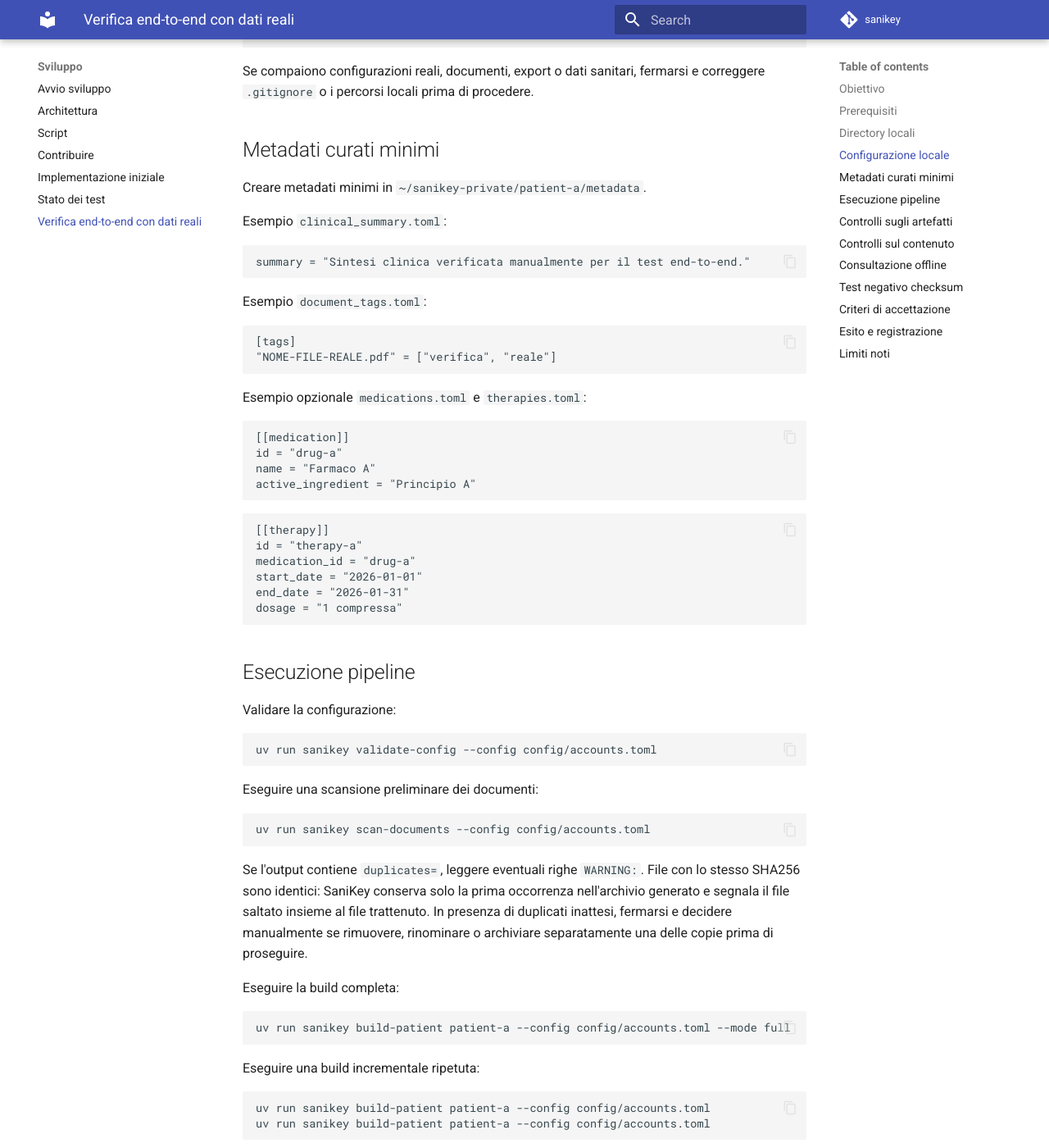
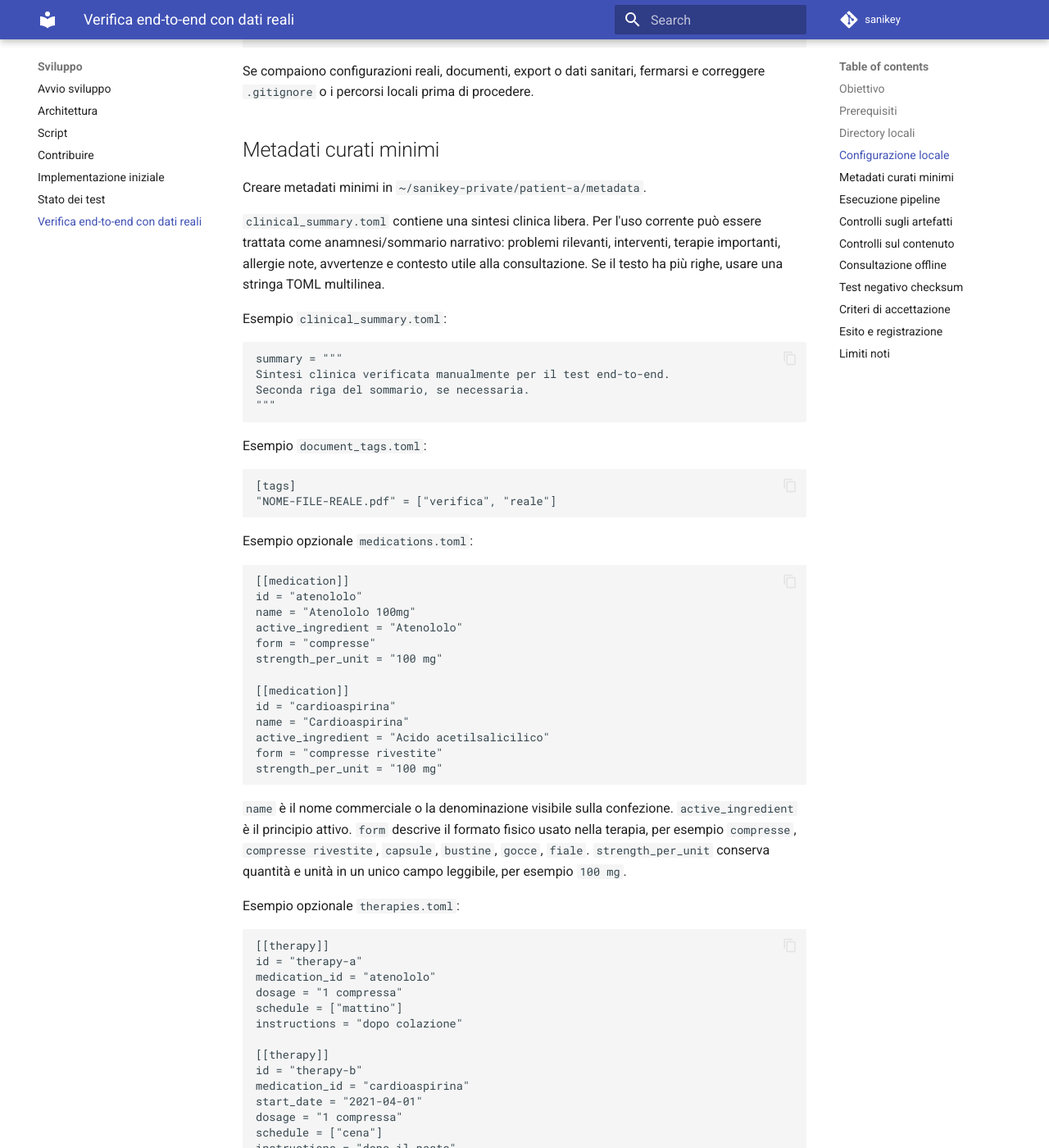
Before and after one commit to marco0560/sanikey, an MkDocs documentation site: the page built from docs/process/end-to-end-real-data-verification.md, in a window 1280 px wide and 1400 px high, scrolled down 2029 px. Shown: the whole window at 82% size. Built offline with MkDocs 1.6.1 and Material for MkDocs 9.7.7, drawn with Linux system fonts in a browser that asks for light colours; comment, search, counter and statistics services are not loaded; some of the changed text lies outside the part shown.

Commit message:
fix(curation): cover medicine timing metadata

````diff
--- a/docs/process/end-to-end-real-data-verification.md
+++ b/docs/process/end-to-end-real-data-verification.md
@@ -97,10 +97,18 @@
 
 Creare metadati minimi in `~/sanikey-private/patient-a/metadata`.
 
+`clinical_summary.toml` contiene una sintesi clinica libera. Per l'uso corrente
+può essere trattata come anamnesi/sommario narrativo: problemi rilevanti,
+interventi, terapie importanti, allergie note, avvertenze e contesto utile alla
+consultazione. Se il testo ha più righe, usare una stringa TOML multilinea.
+
 Esempio `clinical_summary.toml`:
 
 ```toml
-summary = "Sintesi clinica verificata manualmente per il test end-to-end."
+summary = """
+Sintesi clinica verificata manualmente per il test end-to-end.
+Seconda riga del sommario, se necessaria.
+"""
 ```
 
 Esempio `document_tags.toml`:
@@ -110,23 +118,57 @@
 "NOME-FILE-REALE.pdf" = ["verifica", "reale"]
 ```
 
-Esempio opzionale `medications.toml` e `therapies.toml`:
+Esempio opzionale `medications.toml`:
 
 ```toml
 [[medication]]
-id = "drug-a"
-name = "Farmaco A"
-active_ingredient = "Principio A"
+id = "atenololo"
+name = "Atenololo 100mg"
+active_ingredient = "Atenololo"
+form = "compresse"
+strength_per_unit = "100 mg"
+
+[[medication]]
+id = "cardioaspirina"
+name = "Cardioaspirina"
+active_ingredient = "Acido acetilsalicilico"
+form = "compresse rivestite"
+strength_per_unit = "100 mg"
 ```
+
+`name` è il nome commerciale o la denominazione visibile sulla confezione.
+`active_ingredient` è il principio attivo. `form` descrive il formato fisico
+usato nella terapia, per esempio `compresse`, `compresse rivestite`, `capsule`,
+`bustine`, `gocce`, `fiale`. `strength_per_unit` conserva quantità e unità in un
+unico campo leggibile, per esempio `100 mg`.
+
+Esempio opzionale `therapies.toml`:
 
 ```toml
 [[therapy]]
 id = "therapy-a"
-medication_id = "drug-a"
-start_date = "2026-01-01"
-end_date = "2026-01-31"
+medication_id = "atenololo"
 dosage = "1 compressa"
+schedule = ["mattino"]
+instructions = "dopo colazione"
+
+[[therapy]]
+id = "therapy-b"
+medication_id = "cardioaspirina"
+start_date = "2021-04-01"
+dosage = "1 compressa"
+schedule = ["cena"]
+instructions = "dopo il pasto"
 ```
+
+`schedule` è una lista di indicazioni leggibili. Può contenere orari puntuali
+come `08:00` o fasce/etichette come `risveglio`, `mattino`, `pranzo`, `cena`,
+`sera`, `notte`. `instructions` contiene indicazioni libere come `lontano dai
+pasti`, `dopo il pasto` o `prima di coricarsi`.
+
+Se la data di inizio è sconosciuta, omettere `start_date`. Se la terapia è
+ancora in corso o permanente, omettere `end_date`. Non usare date fittizie per
+forzare l'ordinamento: è meglio lasciare esplicitamente sconosciuto il dato.
 
 ## Esecuzione pipeline
 
````
Also changed, not shown: 9 other files.
